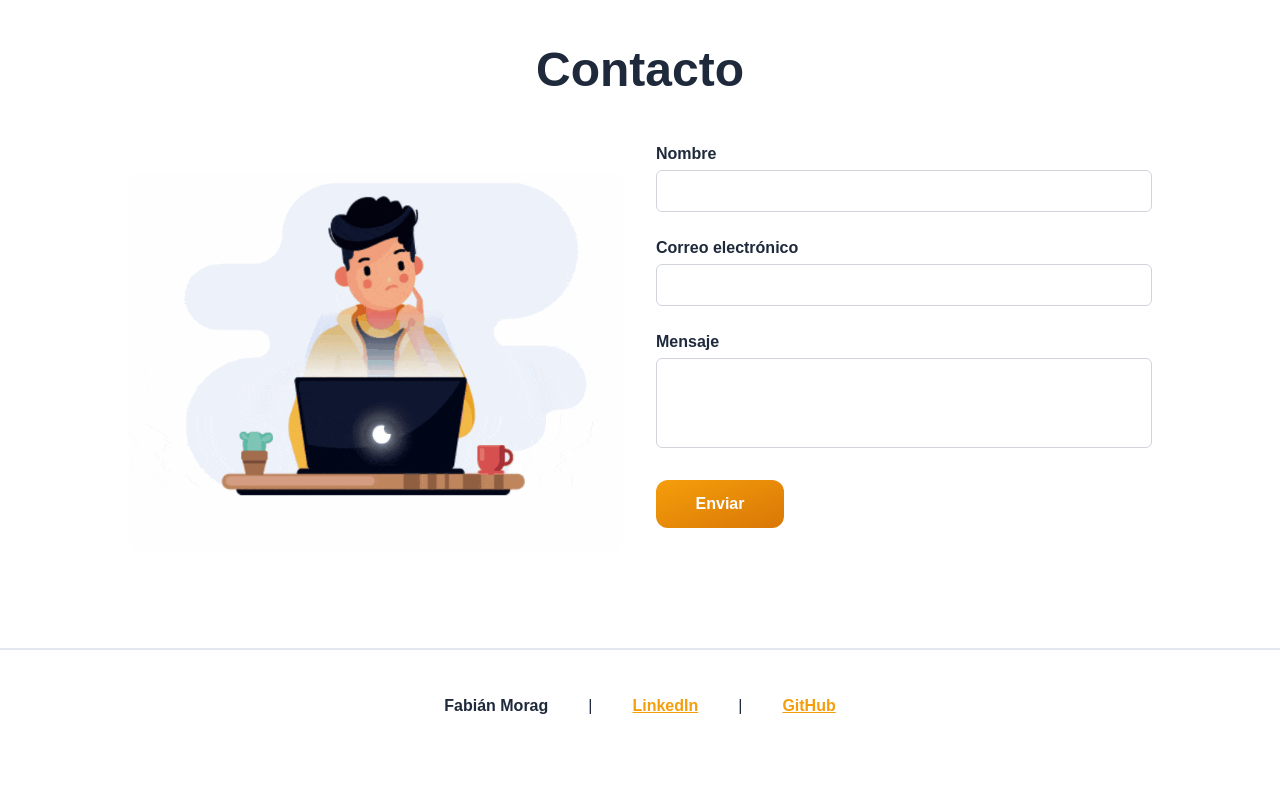
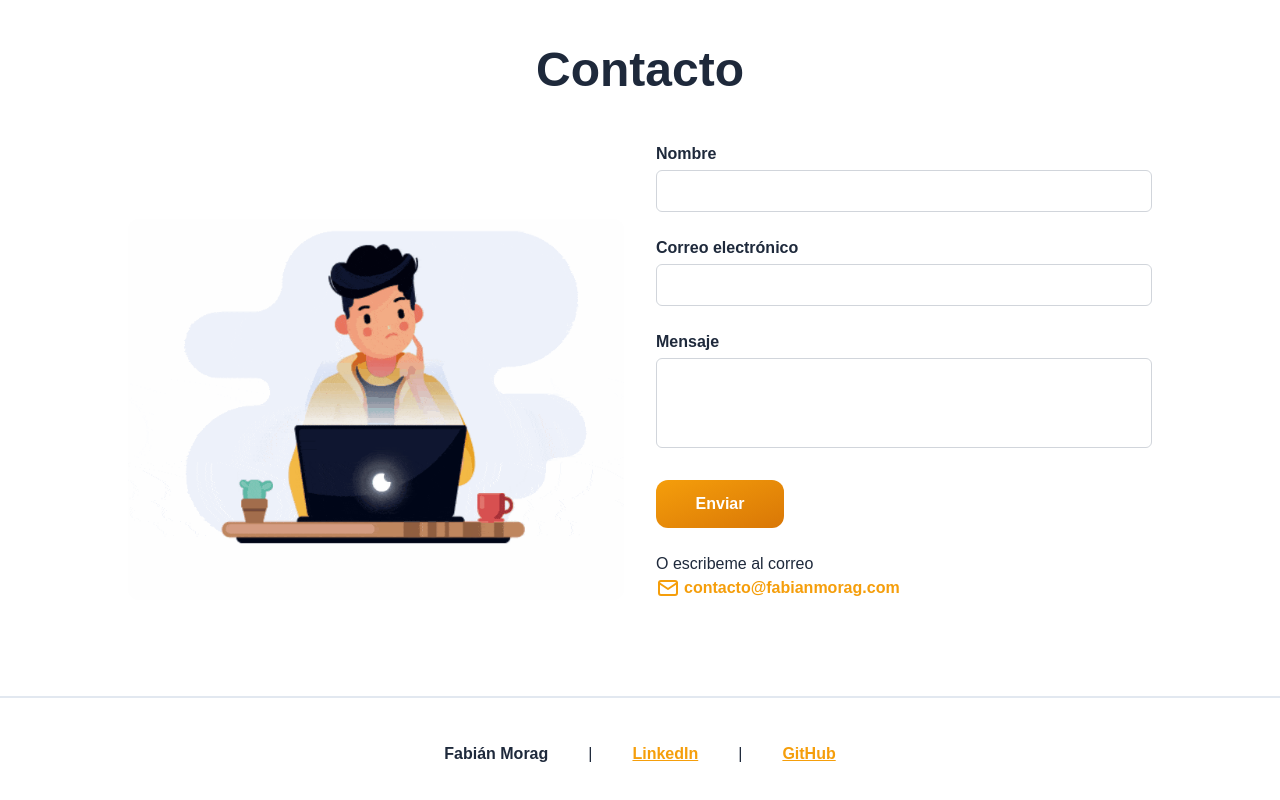
Before and after one commit to FabianMorag/fabian-morag-portfolio, an Astro site: page / in a window 1280 px wide. Shown: the part 4245-5045 px from the top of the page. Before the commit the page ends 5007 px from the top, so only its background shows below. Built offline with nearby package versions, Linux system fonts and the light colour scheme; Astro itself is replaced by a stand-in of ours; what tailwindcss-animated would draw is missing.

Commit message:
email added as optional

```diff
--- a/src/sections/Contact.astro
+++ b/src/sections/Contact.astro
@@ -74,12 +74,12 @@ import { Image } from "astro:assets";
             ></span>
           </div>
         </form>
-        <!-- <p>O escribeme al correo</p>
+        <p>O escribeme al correo</p>
         <a
           class="flex gap-1 font-semibold text-amber-500 hover:text-amber-600"
-          href="mailto:fabianmorag0405@gmail.com"
-          ><Mail size={24} />Fabianmorag0405@gmail.com</a
-        > -->
+          href="mailto:contacto@fabianmorag.com"
+          ><Mail size={24} />contacto@fabianmorag.com</a
+        >
       </div>
     </div>
   </div>
```
